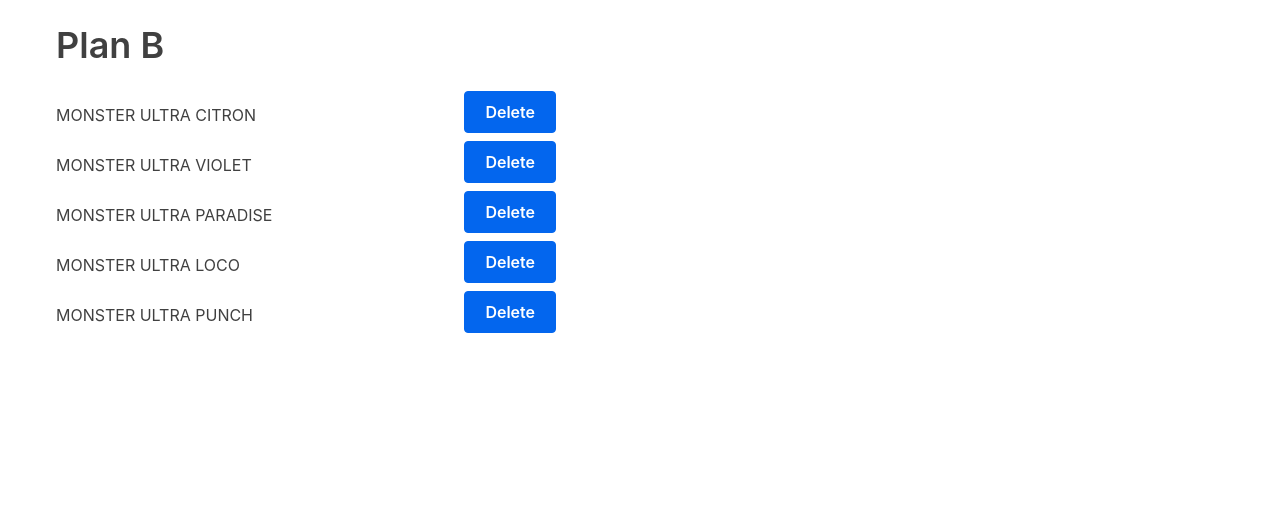
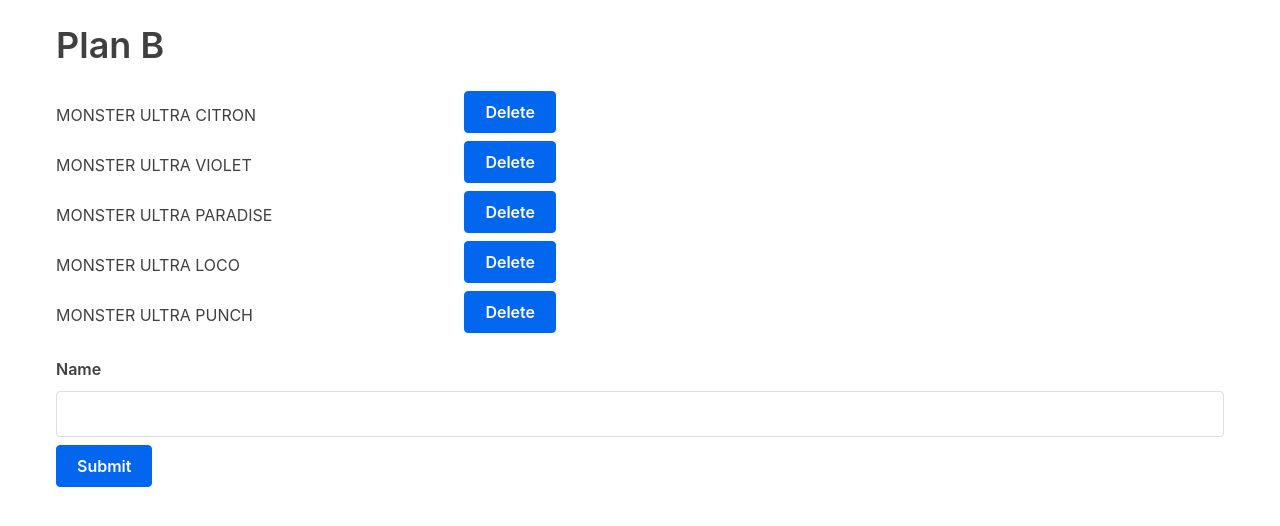
Before and after one commit to soonh1/React, a React (Create React App) app in the folder learning/: page / in a window 1280 px wide. Shown: the top 526 px of the page. Built offline with nearby package versions, Linux system fonts and the light colour scheme; the HTML template or start-up script is replaced by a standard one.

Commit message:
form added

```diff
--- a/learning/src/App.js
+++ b/learning/src/App.js
@@ -5,7 +5,6 @@
 
 class App extends Component {
   render() {
-    const {characters} = this.state
     const {lists} = this.state
     return (
       <div className="container">
@@ -13,34 +12,12 @@
         <Form handleSubmit={ this.handleSubmit }/> */}
         <h1>Plan B</h1>
         <List listData={lists} removeList={this.removeList}/>
+        <Form handleSubmit={this.handleSubmit}/>
       </div>
     )
   }
   state = {
-    characters: [
-        {
-            name: 'Charlie',
-            job: 'Janitor',
-          },
-          {
-            name: 'Mac',
-            job: 'Bouncer',
-          },
-          {
-            name: 'Dee',
-            job: 'Aspring actress',
-          },
-          {
-            name: 'Dennis',
-            job: 'Bartender',
-          },
-    ],
     lists: [
-        // 'MONSTER ULTRA CITRON',
-        // 'MONSTER ULTRA VIOLET',
-        // 'MONSTER ULTRA PARADISE',
-        // 'MONSTER MANGO LOCO',
-        // 'MONSTER PIPELINE PUNCH',
         {
             id: 0,
             name: 'MONSTER ULTRA CITRON'
@@ -63,15 +40,6 @@
         },
     ],
     }
-    removeCharacter = (index) => {
-        const { characters } = this.state
-
-        this.setState({
-            characters: characters.filter((character, i) => {
-                return i !== index
-            })
-        })
-    }
     removeList = (index) => {
         const { lists } = this.state
         this.setState({
@@ -80,8 +48,8 @@
             })
         })
     }
-    handleSubmit = (character) => {
-        this.setState({characters: [...this.state.characters, character]})
+    handleSubmit = (list) => {
+      this.setState({ lists: [...this.state.lists, list]})
     }
 }
 
--- /dev/null
+++ b/learning/src/Form.js
@@ -0,0 +1,47 @@
+import React, { Component } from 'react'
+
+class Form extends Component {
+    initialState = {
+        // add id
+        name: '',
+    }
+
+    state = this.initialState
+
+    handleChange = (event) => {
+        const { name, value } = event.target
+
+        this.setState({
+            [name]: value,
+        })
+    }
+
+    submitForm = () => {
+        this.props.handleSubmit(this.state)
+        this.setState(this.initialState)
+    }
+
+    render() {
+        const { name } = this.state
+
+        return(
+            <form>
+                <label htmlFor='name'>Name</label>
+                <input
+                    type='text'
+                    name='name'
+                    id='name'
+                    value={name}
+                    onChange={this.handleChange}
+                />
+                <input
+                    type='button'
+                    value='Submit'
+                    onClick={this.submitForm}
+                />
+            </form>
+        )
+    }
+}
+
+export default Form
```
